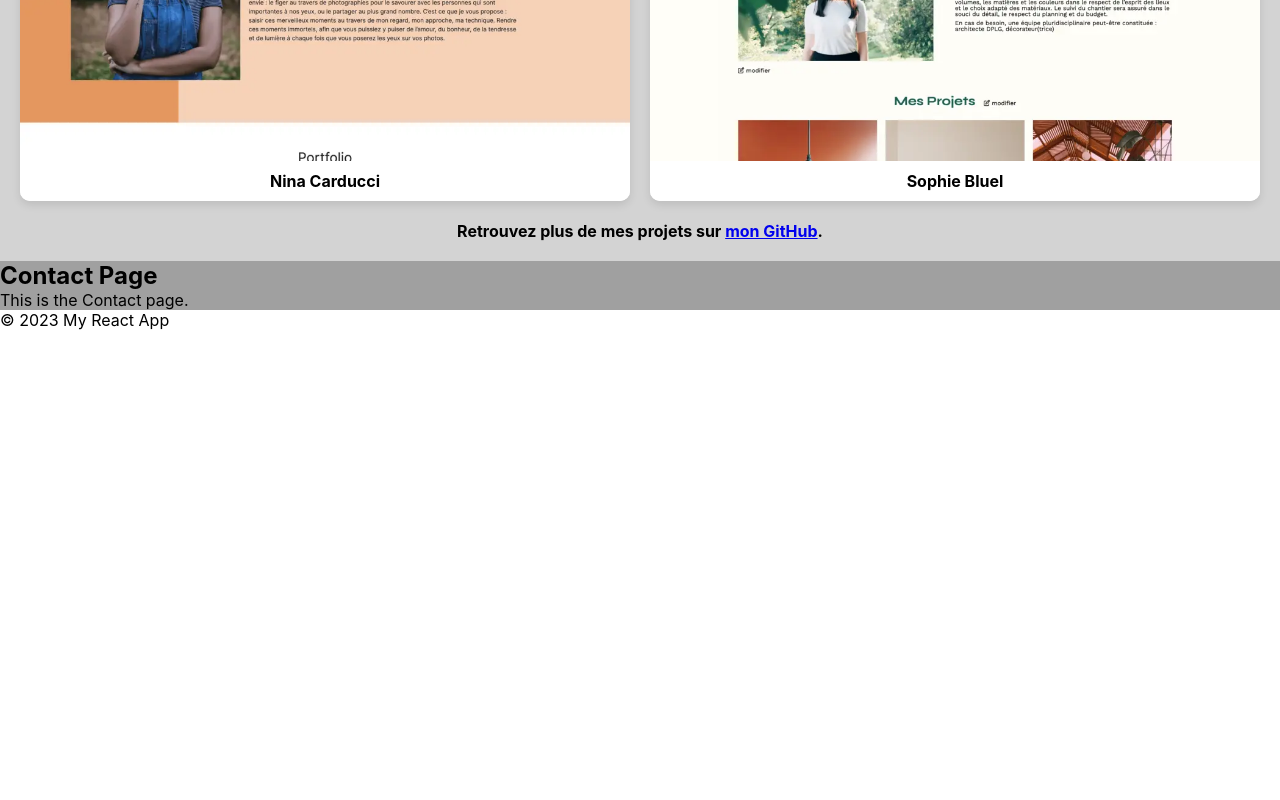
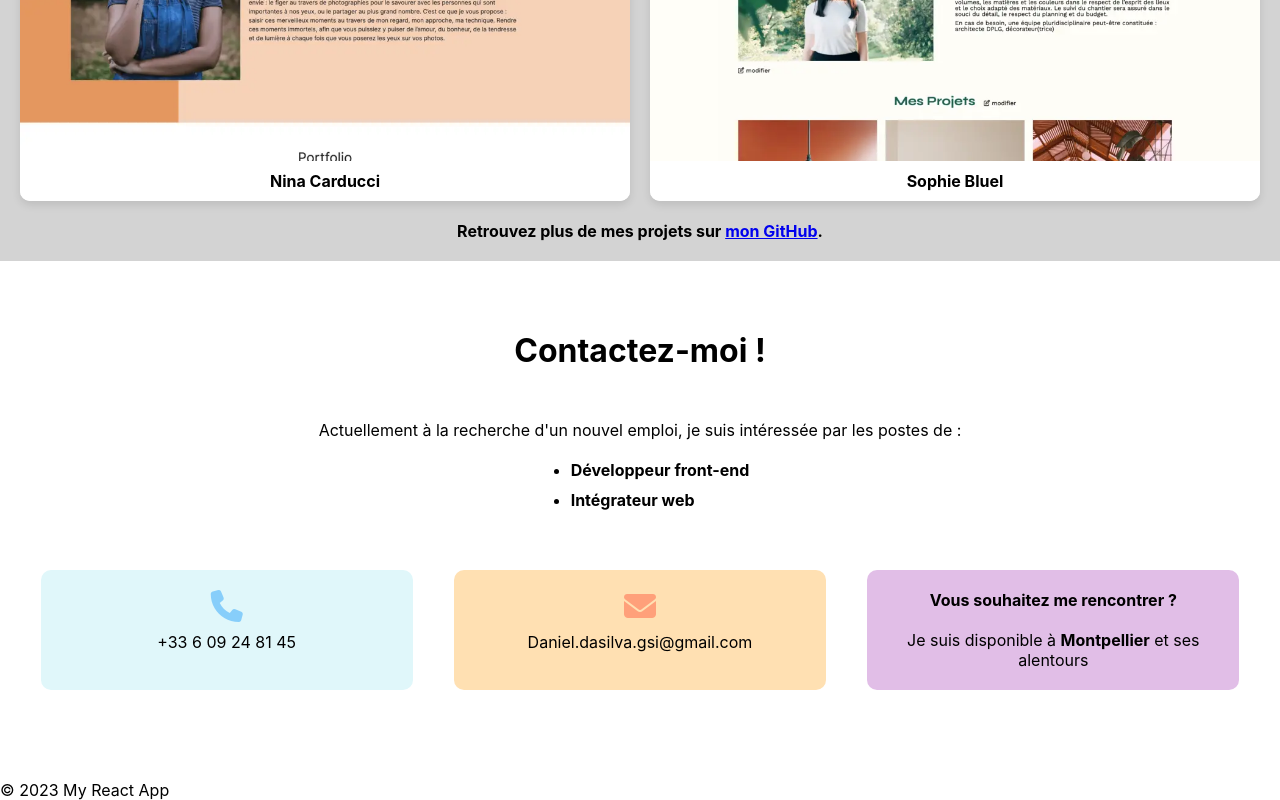
Before and after one commit to DanielDSCosta/MyCVsite, a React (Create React App) app: page /#home in a window 1280 px wide. Shown: the part 3317-4117 px from the top of the page. Before the commit the page ends 3647 px from the top, so only its background shows below. Built offline with nearby package versions, Linux system fonts and the light colour scheme.

Commit message:
Page Contact

```diff
--- a/src/pages/Contact/Contact.scss
+++ b/src/pages/Contact/Contact.scss
@@ -0,0 +1,88 @@
+.contact-container {
+    background-color: white;
+    padding: 20px;
+    text-align: center;
+  }
+
+  .contact-title {
+    font-size: 2em;
+    font-weight: bold;
+    margin-top: 50px;
+    margin-bottom: 50px;
+  }
+
+  .contact-description {
+    margin-bottom: 20px;
+  }
+
+  .contact-list {
+    list-style-type: disc;
+    padding-left: 40px; /* Ajoute un padding pour que les points soient visibles */
+    text-align: left; /* Aligne les éléments de la liste à gauche */
+    display: inline-block; /* Centre la liste dans le conteneur */
+    margin-bottom: 50px;
+  }
+
+  .contact-list li {
+    font-weight: bold;
+    margin-bottom: 10px;
+  }
+
+  .contact-cards {
+    display: flex;
+    justify-content: space-around;
+    margin-bottom: 50px;
+    flex-wrap: wrap; /* Permet aux cartes de se réorganiser sur les petits écrans */
+  }
+
+  .contact-card {
+    background-color: #f0f0f0;
+    border-radius: 10px;
+    padding: 20px;
+    width: 30%;
+    text-align: center;
+    margin-bottom: 20px; /* Ajoute de l'espace entre les cartes sur les petits écrans */
+  }
+
+  .card-phone {
+    background-color: #e0f7fa;
+  }
+
+  .card-email {
+    background-color: #ffe0b2;
+  }
+
+  .card-meet {
+    background-color: #e1bee7;
+  }
+
+  .contact-card i {
+    font-size: 2em;
+    margin-bottom: 10px;
+  }
+
+  .card-phone i {
+    color: #87cefa; /* Couleur pour l'icône téléphone */
+  }
+
+  .card-email i {
+    color: #ffa07a; /* Couleur pour l'icône enveloppe */
+  }
+
+  /* Media query pour les écrans de moins de 768px */
+  @media (max-width: 768px) {
+    .contact-card {
+      width: 80%; /* Les cartes prennent plus de place sur les petits écrans */
+    }
+  }
+
+  /* Media query pour les écrans de moins de 480px */
+  @media (max-width: 480px) {
+    .contact-title {
+      font-size: 1.5em; /* Réduit la taille du titre sur les très petits écrans */
+    }
+
+    .contact-card {
+      width: 100%; /* Les cartes prennent toute la largeur sur les très petits écrans */
+    }
+  }
--- a/src/pages/Contact/contact.jsx
+++ b/src/pages/Contact/contact.jsx
@@ -3,9 +3,29 @@ import './Contact.scss'; // Import CSS for Contact page
 
 function Contact() {
   return (
-    <div>
-      <h2>Contact Page</h2>
-      <p>This is the Contact page.</p>
+    <div className="contact-container">
+      <h2 className="contact-title">Contactez-moi !</h2>
+      <p className="contact-description">
+        Actuellement à la recherche d'un nouvel emploi, je suis intéressée par les postes de :
+      </p>
+      <ul className="contact-list">
+        <li><strong>Développeur front-end</strong></li>
+        <li><strong>Intégrateur web</strong></li>
+      </ul>
+      <div className="contact-cards">
+        <div className="contact-card card-phone">
+          <i className="fas fa-phone"></i>
+          <p>+33 6 09 24 81 45</p>
+        </div>
+        <div className="contact-card card-email">
+          <i className="fas fa-envelope"></i>
+          <p>Daniel.dasilva.gsi@gmail.com</p>
+        </div>
+        <div className="contact-card card-meet">
+          <strong>Vous souhaitez me rencontrer ?</strong>
+          <p><br />Je suis disponible à <strong>Montpellier</strong> et ses alentours</p>
+        </div>
+      </div>
     </div>
   );
 }
```
